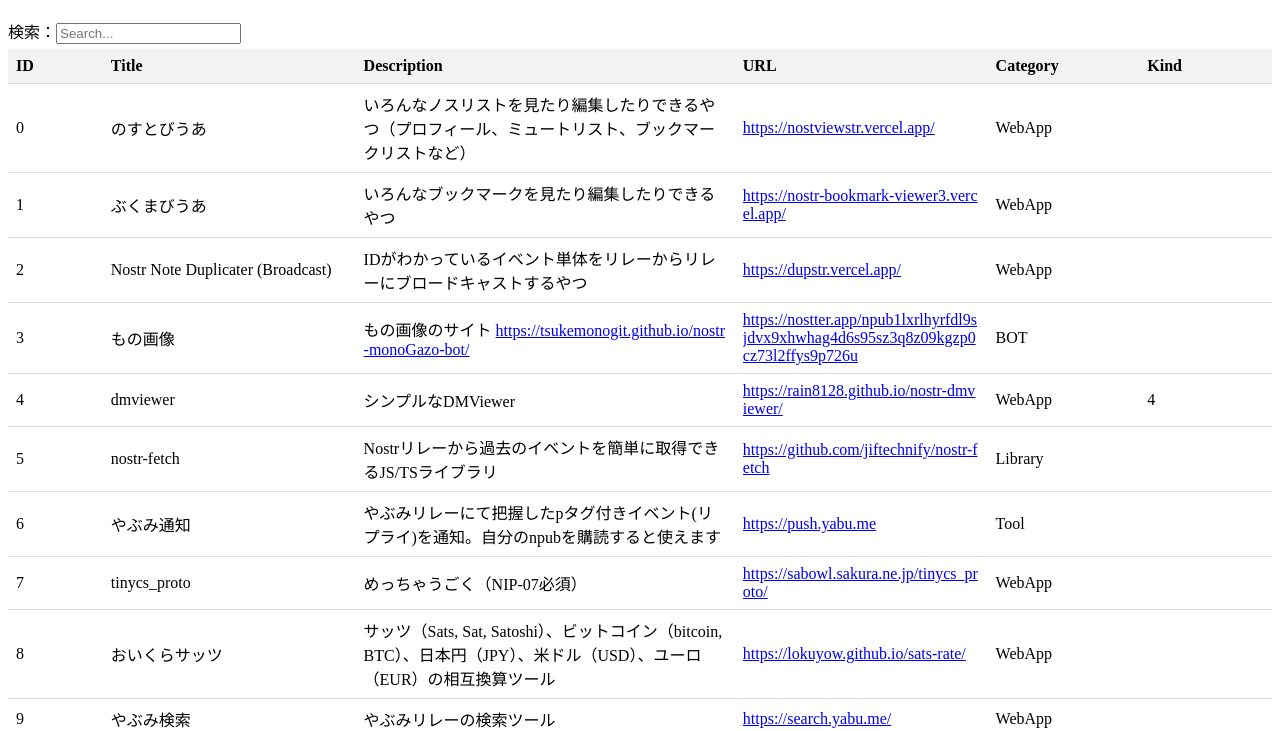
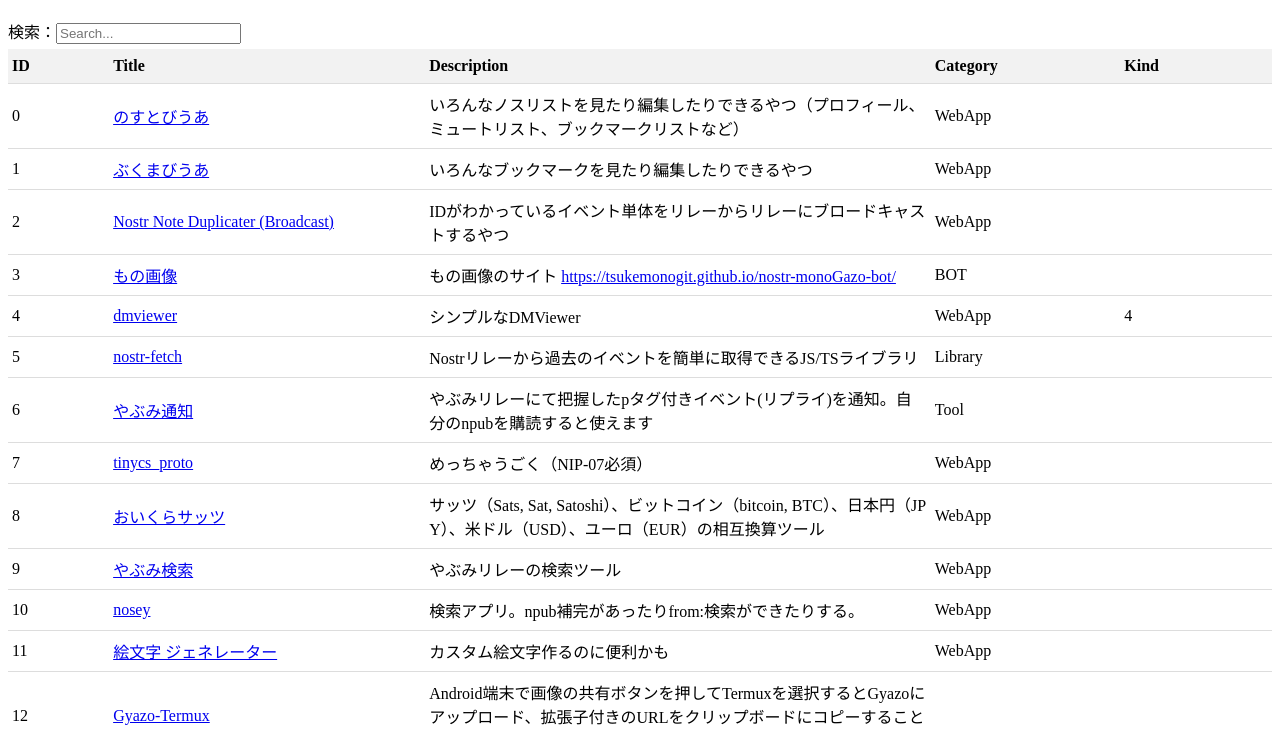
Before and after one commit to TsukemonoGit/nostr-iroiro-bot, a website: page index.html in a window 1280 px wide. Shown: the part 61-792 px from the top of the page. Drawn offline with Linux system fonts and the light colour scheme.

Commit message:
fix reiauto

```diff
--- a/index.html
+++ b/index.html
@@ -14,18 +14,18 @@
 
     th,
     td {
-      padding: 8px;
+      padding: 8px 4px;
       text-align: left;
       border-bottom: 1px solid #ddd;
       white-space: normal;
       word-break: break-all;
       overflow-wrap: break-word;
 
-      a {
+      /* a {
         display: block;
         max-height: 4.5em;
         overflow-y: auto;
-      }
+      } */
     }
 
     th {
@@ -35,36 +35,37 @@
     /* 各列の幅を調整 */
     td:nth-child(1),
     th:nth-child(1) {
+      word-break: keep-all;
       width: fit;
       /* ID列 */
     }
 
     td:nth-child(2),
     th:nth-child(2) {
-      width: 20%;
+      width: 25%;
       /* Title列 */
     }
 
     td:nth-child(3),
     th:nth-child(3) {
-      width: 30%;
+      width: 40%;
       /* Description列 */
     }
 
+    /* td:nth-child(4),
+    th:nth-child(4) {
+      width: 20%;
+     URL列
+    } */
+
     td:nth-child(4),
     th:nth-child(4) {
-      width: 20%;
-      /* URL列 */
+      width: 15%;
+      /* Category列 */
     }
 
     td:nth-child(5),
     th:nth-child(5) {
-      width: 12%;
-      /* Category列 */
-    }
-
-    td:nth-child(6),
-    th:nth-child(6) {
       width: auto;
       /* Kind列 */
     }
@@ -93,7 +94,7 @@
         <th class="sortable" onclick="sortNumTable('id')">ID</th>
         <th class="sortable" onclick="sortTable('title')">Title</th>
         <th class="sortable" onclick="sortTable('description')">Description</th>
-        <th class="sortable" onclick="sortTable('url')">URL</th>
+        <!-- <th class="sortable" onclick="sortTable('url')">URL</th> -->
         <th class="sortable" onclick="sortTable('category')">Category</th>
         <th class="sortable" onclick="sortNumTable('kind')">Kind</th>
       </tr>
@@ -133,7 +134,7 @@
               "description": "Sample Description 2",
               "url": "https://example.com/sample2",
               "category": "Sample Category 2",
-              "kind": 1
+              "kind": 111111
             },
 
             "3": {
@@ -268,9 +269,9 @@
           const URL = item.url.startsWith("nostr:") ? `https://nostter.app/${item.url.slice(6)}` : item.url;
           row.innerHTML = `
                 <td>${key}</td>
-                <td>${item.title}</td>
+                <td><a href="${URL}" target="_blank" rel="external noreferrer" >${item.title}</a></td>
                 <td>${description}</td>
-                <td><a href="${URL}" target="_blank" rel="external noreferrer" >${URL}</a></td>
+
                 <td>${item.category}</td>
                 <td>${item.kind ?? ''}</td>
               `;
```
